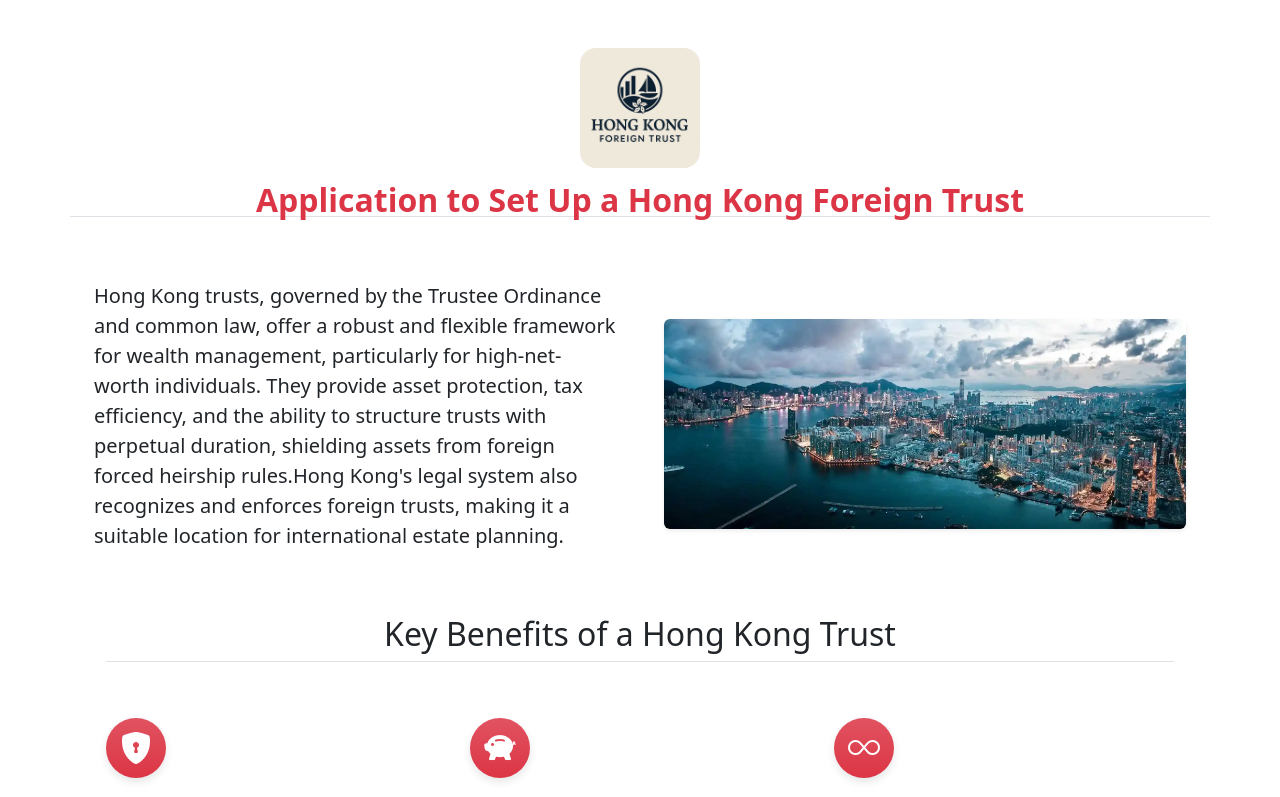
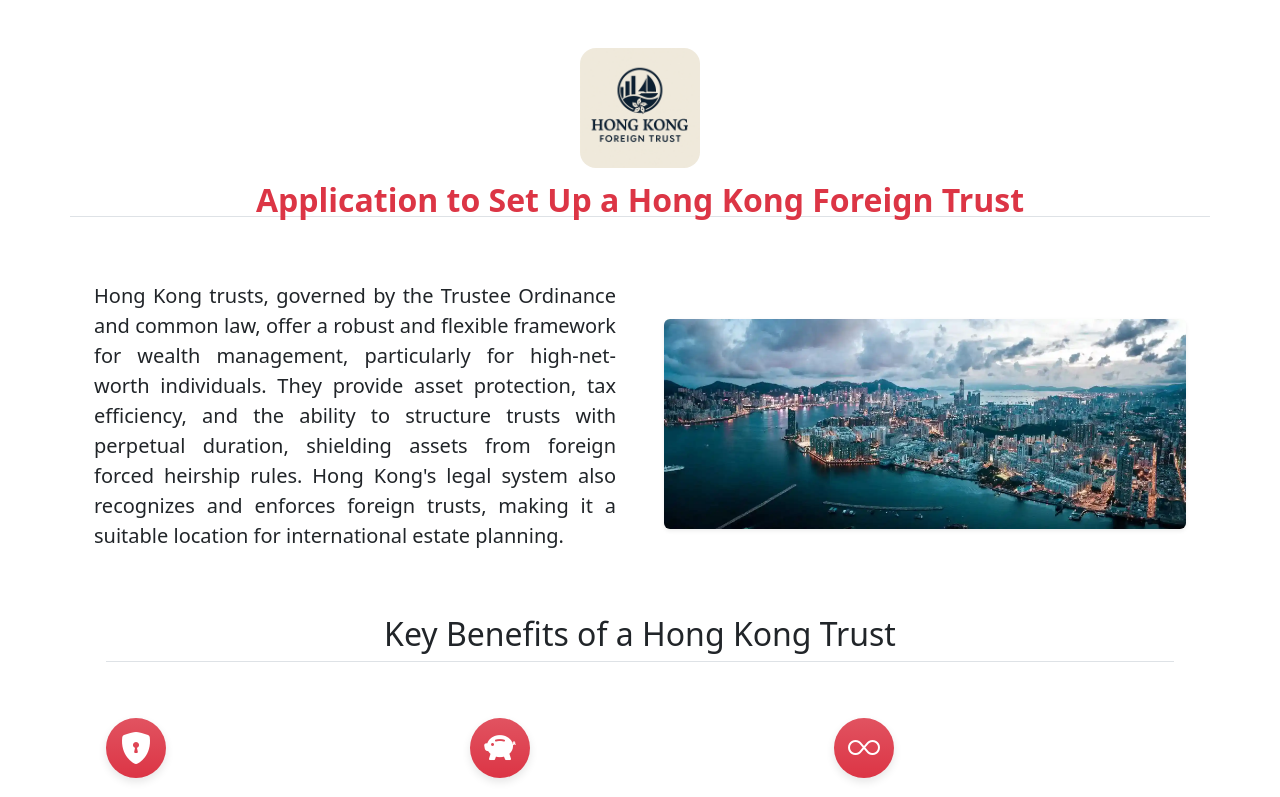
Before and after one commit to WhitelightningDev/hongkongtrust, an Angular app: page / in a window 1280 px wide. Shown: the top 797 px of the page. Built offline with nearby package versions, Linux system fonts and the light colour scheme.

Commit message:
`Added text justification to welcome page content and updated paragraph formatting`

```diff
--- a/src/app/pages/welcomepage/welcomepage.css
+++ b/src/app/pages/welcomepage/welcomepage.css
@@ -23,6 +23,10 @@ body {
 .card .list-group,
 .card .list-group-item {
   background-color: transparent !important;
+}
+
+.text-justify {
+  text-align: justify;
 }
 
 
--- a/src/app/pages/welcomepage/welcomepage.html
+++ b/src/app/pages/welcomepage/welcomepage.html
@@ -12,16 +12,15 @@
         width="700" height="500" loading="lazy">
     </div>
     <div class="col-lg-6">
+  <p class="lead small text-justify">
+    Hong Kong trusts, governed by the Trustee Ordinance and common law, offer a robust and flexible framework for
+    wealth management, particularly for high-net-worth individuals. They provide asset protection, tax efficiency,
+    and the ability to structure trusts with perpetual duration, shielding assets from foreign forced heirship
+    rules. Hong Kong's legal system also recognizes and enforces foreign trusts, making it a suitable location for
+    international estate planning.
+  </p>
+</div>
 
-      <p class="lead small">
-        Hong Kong trusts, governed by the Trustee Ordinance and common law, offer a robust and flexible framework for
-        wealth management, particularly for high-net-worth individuals. They provide asset protection, tax efficiency,
-        and the ability to structure trusts with perpetual duration, shielding assets from foreign forced heirship
-        rules.Hong Kong's legal system also recognizes and enforces foreign trusts, making it a suitable location for
-        international estate planning.
-      </p>
-
-    </div>
   </div>
 </div>
 
```
